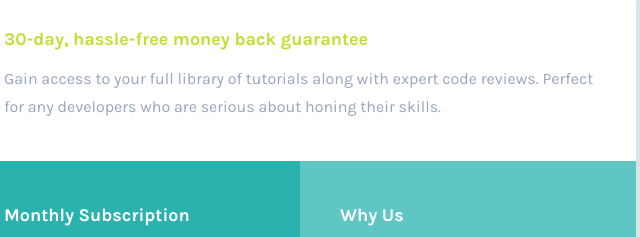
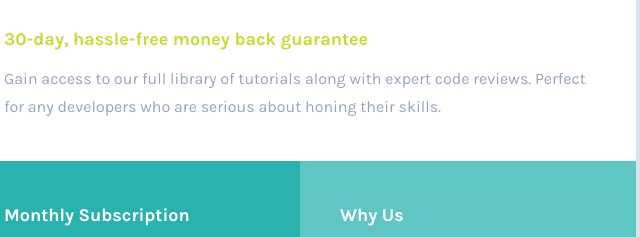
Before and after one commit to kensparby/fem-single-price-grid-component, a website built with webpack: page src/index.html in a window 1280 px wide. Shown: the part 225-462 px from the top of the page, 340-980 px from the left. Built offline with nearby package versions, Linux system fonts and the light colour scheme.

Commit message:
Spellcheck

```diff
--- a/src/index.html
+++ b/src/index.html
@@ -26,7 +26,7 @@
           30-day, hassle-free money back guarantee
         </p>
         <p class="text-grayishBlue text-sm md:text-base leading-7">
-          Gain access to your full library of tutorials along with expert code
+          Gain access to our full library of tutorials along with expert code
           reviews. Perfect for any developers who are serious about honing their
           skills.
         </p>
```
